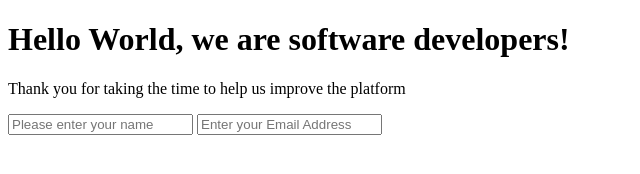
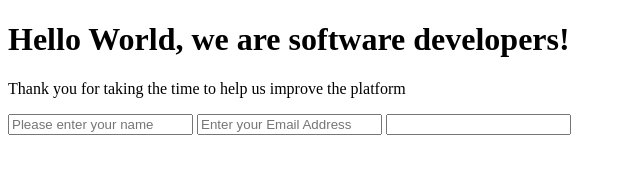
Before and after one commit to Naturinda-Pasias/Pasias-Alvin, a plain HTML site: page fcc-test-suite-template-master/index.html in a window 1280 px wide. Shown: the whole page, without its empty margins (0-640 px from the left). Drawn offline with Linux system fonts and the light colour scheme.

Commit message:
added number and its validation

```diff
--- a/fcc-test-suite-template-master/index.html
+++ b/fcc-test-suite-template-master/index.html
@@ -13,6 +13,7 @@
     <form action="" id="survey-form">
       <input type="text" name="name" id="name" placeholder="Please enter your name" required>
       <input type="email" name="email" id="email" placeholder="Enter your Email Address" required>
+      <input type="number" name="number" id="number">
 
 
     </form>
```
